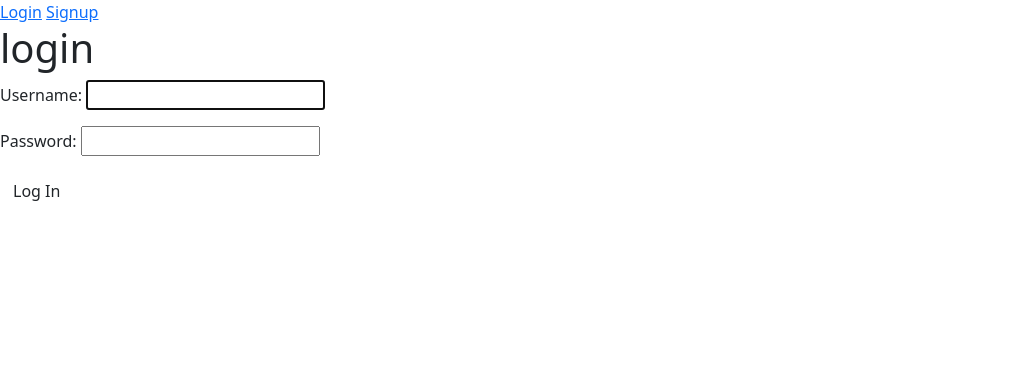
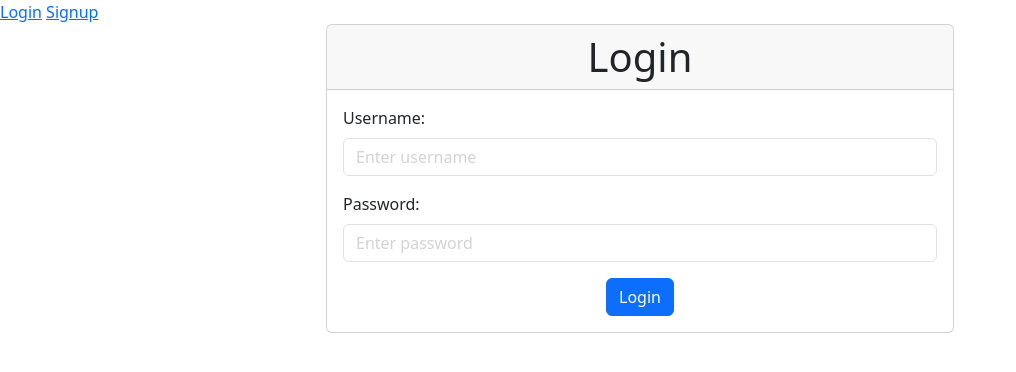
Before and after one commit to hungtran27411/Ruckus, a Django app: page /accounts/login/ in a window 1280 px wide. Shown: the top 372 px of the page, without its empty margins (0-1016 px from the left). Run offline with Django 4.2, Linux system fonts and the light colour scheme.

Commit message:
styling for login completed

```diff
--- a/Ruckus/settings.py
+++ b/Ruckus/settings.py
@@ -11,6 +11,7 @@ https://docs.djangoproject.com/en/4.2/ref/settings/
 """
 
 from pathlib import Path
+import os
 
 # Build paths inside the project like this: BASE_DIR / 'subdir'.
 BASE_DIR = Path(__file__).resolve().parent.parent
@@ -117,7 +118,8 @@ USE_TZ = True
 # https://docs.djangoproject.com/en/4.2/howto/static-files/
 
 
-STATIC_URL = 'static/'
+STATIC_URL = '/static/'
+STATICFILES_DIRS = [os.path.join(BASE_DIR, 'main_app/static')]
 
 LOGIN_REDIRECT_URL = '/'
 LOGOUT_REDIRECT_URL = '/'
--- /dev/null
+++ b/main_app/static/css/style.css
@@ -0,0 +1,20 @@
+.light-gray-placeholder::placeholder {
+  color: lightgray;
+}
+
+.error-message {
+  background-color: red;
+  border-radius: 7px;
+  color: white;
+  padding: 10px;
+  text-align: center;
+}
+
+.fade-in {
+  animation: fadeIn 3s;
+}
+
+@keyframes fadeIn {
+  0% { opacity: 0; }
+  100% { opacity: 1; }
+}
--- a/main_app/templates/base.html
+++ b/main_app/templates/base.html
@@ -1,3 +1,4 @@
+{% load static %}
 <!DOCTYPE html>
 <html lang="en">
 <head>
@@ -6,7 +7,9 @@
     <meta http-equiv="X-UA-Compatible" content="ie=edge">
     <title>Ruckus</title>
     <link href="https://cdn.jsdelivr.net/npm/bootstrap@5.3.3/dist/css/bootstrap.min.css" rel="stylesheet" integrity="sha384-QWTKZyjpPEjISv5WaRU9OFeRpok6YctnYmDr5pNlyT2bRjXh0JMhjY6hW+ALEwIH" crossorigin="anonymous">
-    <script src="https://cdn.jsdelivr.net/npm/bootstrap@5.3.3/dist/js/bootstrap.bundle.min.js" integrity="sha384-YvpcrYf0tY3lHB60NNkmXc5s9fDVZLESaAA55NDzOxhy9GkcIdslK1eN7N6jIeHz" crossorigin="anonymous"></script>
+    <link rel="stylesheet" href="{% static 'css/style.css' %}">
+
+
 </head>
 <body>
     <header>
@@ -29,5 +32,6 @@
     {% block content %}
     {% endblock %}
 
+    <script src="https://cdn.jsdelivr.net/npm/bootstrap@5.3.3/dist/js/bootstrap.bundle.min.js" integrity="sha384-YvpcrYf0tY3lHB60NNkmXc5s9fDVZLESaAA55NDzOxhy9GkcIdslK1eN7N6jIeHz" crossorigin="anonymous"></script>
 </body>
 </html>
--- a/main_app/templates/registration/login.html
+++ b/main_app/templates/registration/login.html
@@ -1,14 +1,42 @@
+{% extends 'base.html' %}{% block content %}
 
-{% extends 'base.html' %}
+<div class="row justify-content-center">
+  <div class="col-md-6">
+    <div class="card">
+      <h1 class="card-header text-center">Login</h1>
+      <div class="card-body">
+        <div class="text-center"></div>
 
+        <form action="{% url 'login' %}" method="POST">
+          {% csrf_token %}
+          <div class="mb-3">
+            <label for="id_username" class="form-label">Username:</label>
+            <input
+              type="text"
+              class="form-control light-gray-placeholder"
+              id="id_username"
+              placeholder="Enter username"
+              name="username"
+            />
+          </div>
+          <div class="mb-3">
+            <label for="id_password1" class="form-label">Password:</label>
+            <input
+              type="password"
+              class="form-control light-gray-placeholder"
+              id="id_password1"
+              placeholder="Enter password"
+              name="password"
+            />
+          </div>
 
-{% block content %}
-    <h1>login</h1>
-
-    <form action="{% url 'login' %}" method="POST">
-        {% csrf_token %}
-        {{ form.as_p }}
-        <input type="hidden" name="next" value="{{ next }}">
-        <button type="submit" class="btn">Log In</button>
-    </form>
+          <input type="hidden" name="next" value="{{ next }}" />
+          <div class="text-center">
+            <button type="submit" class="btn btn-primary">Login</button>
+          </div>
+        </form>
+      </div>
+    </div>
+  </div>
+</div>
 {% endblock content %}
--- a/main_app/views.py
+++ b/main_app/views.py
@@ -40,7 +40,7 @@ def signup(request):
             login(request, user)
             return redirect('home')
         else:
-            error_message = 'Invalid signup'
+            error_message = 'Invalid sign up.  Please check your information and try again.'
     else:
         user_form = UserCreationForm()
         profile_form = ProfileForm()
```
Also changed, not shown: main_app/templates/registration/signup.html (+19 -10 lines).
